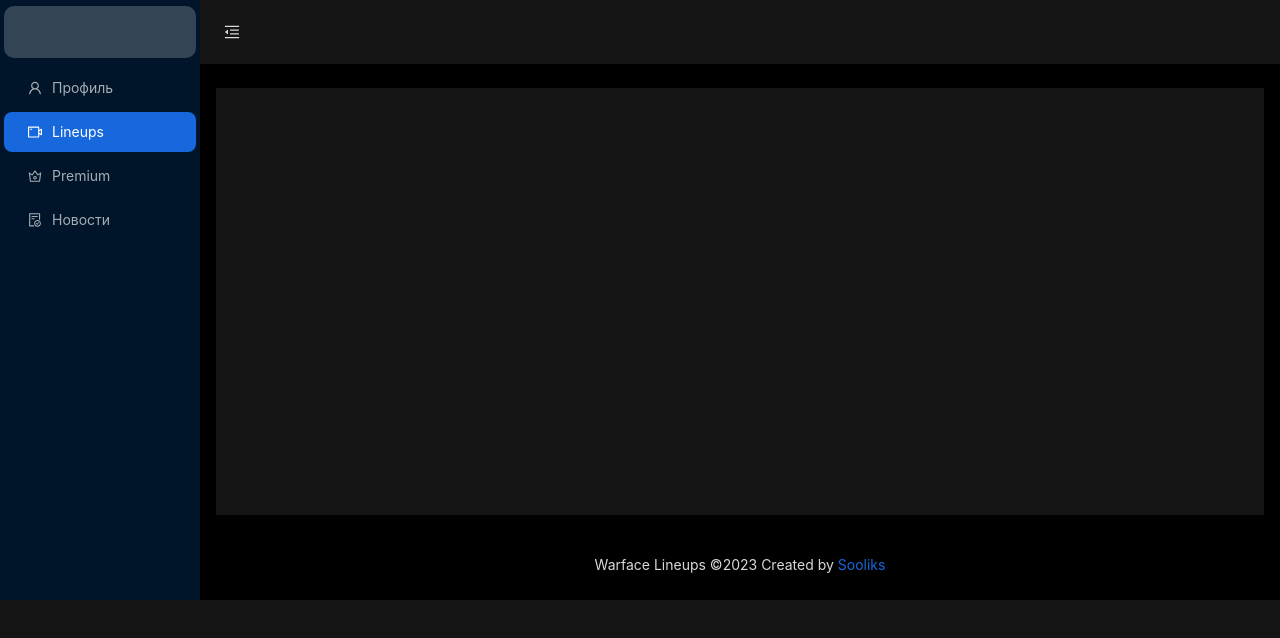
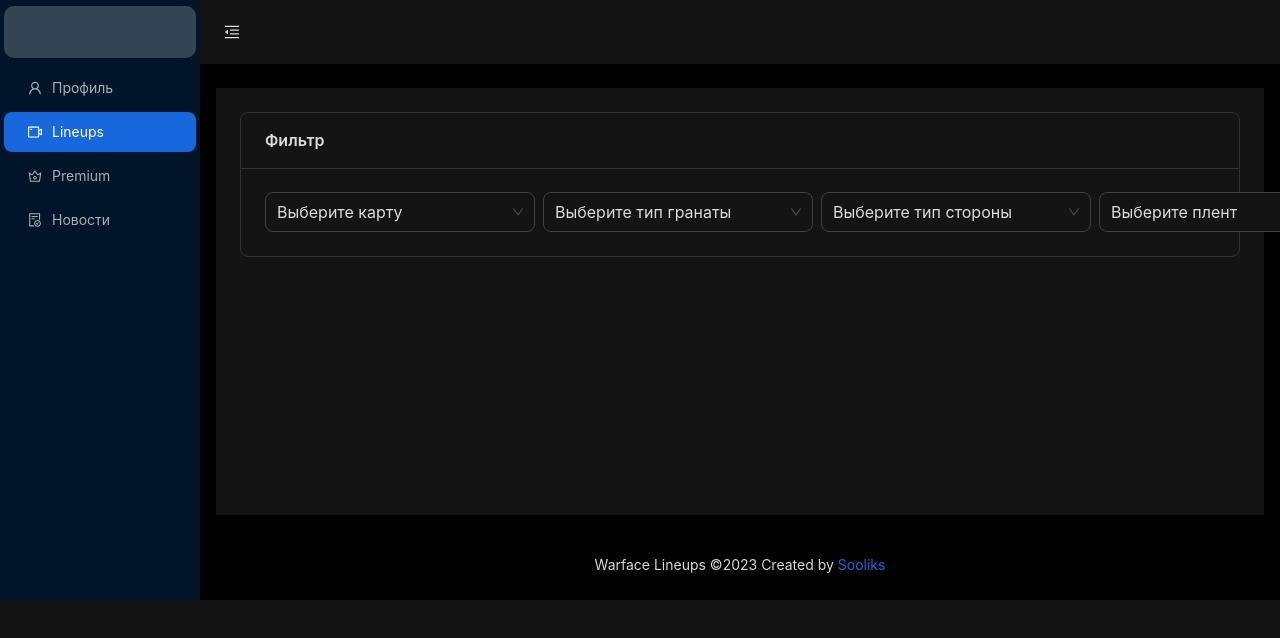
Before and after one commit to Sooliks/WarfaceLineupsV1.1, a React (Create React App) app in the folder WarfaceLineupsV1.1/WarfaceLineupsV1.1/client/: page /lineups in a window 1280 px wide. Shown: the top 638 px of the page. Built offline with nearby package versions, Linux system fonts and the light colour scheme; no server answers.

Commit message:
filter ready

```diff
--- a/WarfaceLineupsV1.1/WarfaceLineupsV1.1/client/src/components/ui/Filter.tsx
+++ b/WarfaceLineupsV1.1/WarfaceLineupsV1.1/client/src/components/ui/Filter.tsx
@@ -1,13 +1,115 @@
-import React from 'react';
+import React, {useEffect, useState} from 'react';
+import {Card, Select, Space} from "antd";
+import {MapType} from "../../types/map";
+import {MapsAPI} from "../../http/api/MapsAPI";
+import Search from "antd/es/input/Search";
 
 
 type FilterProps = {
+    onChange: (filter: FilterType) => void
+    direction: 'horizontal' | 'vertical'
+    searchVisible: boolean
+}
+export type FilterType = {
+    typeMap: number
+    typeSide: number
+    typeFeature: number
+    typePlant: number
+    search: string
+}
 
-}
-const Filter: React.FC = () => {
+const Filter: React.FC<FilterProps> = ({onChange, direction, searchVisible}) => {
+    const [filter,setFilter] = useState<FilterType>({
+        typeMap: 10,
+        typeSide: 10,
+        typeFeature: 10,
+        typePlant: 10,
+        search: ""
+    })
+    const [maps,setMaps] = useState<{value: number, label: string}[]>([{value: 10, label: 'Выберите карту'}]);
+    useEffect(()=>{
+        onChange(filter);
+    },[filter])
+    useEffect(()=>{
+        MapsAPI.getMaps().then(_maps=> {
+            _maps.map(m=>setMaps([...maps, {value: m.id, label: m.name}]))
+        }).catch((e)=>{});
+    },[])
+
     return (
-        <div>
-
+        <div style={{width: direction === "horizontal" ? "100%" : 300}}>
+            <Card title={"Фильтр"} >
+                <Space direction={direction} style={{width: '100%', justifyContent: 'space-between'}}>
+                    <Select
+                        value={filter.typeMap}
+                        style={{width: direction === "horizontal" ? 270 : "100%"}}
+                        placeholder="Выберите карту"
+                        size={"large"}
+                        className={"filterMap"}
+                        onChange={(value)=> setFilter({...filter, typeMap: value})}
+                        options={maps}
+                        filterOption={(input, option) =>
+                            (option?.label ?? '').toLowerCase().includes(input.toLowerCase())
+                        }
+                        showSearch
+                    />
+                    <Select
+                        value={filter.typeFeature}
+                        style={{width: direction === "horizontal" ? 270 : "100%"}}
+                        placeholder="Выберите тип гранаты"
+                        size={"large"}
+                        className={"filterFeature"}
+                        onChange={(value)=> setFilter({...filter, typeFeature: value})}
+                        options={[
+                            { value: 10, label: 'Выберите тип гранаты' },
+                            { value: 1, label: 'Дымовая граната' },
+                            { value: 2, label: 'Осколочная граната' },
+                            { value: 3, label: 'Коктейль молотова' },
+                            { value: 4, label: 'Светошумовая граната' },
+                        ]}
+                    />
+                    <Select
+                        value={filter.typeSide}
+                        style={{width: direction === "horizontal" ? 270 : "100%"}}
+                        placeholder="Выберите тип стороны"
+                        size={"large"}
+                        className={"filterSide"}
+                        onChange={(value)=> setFilter({...filter, typeSide: value})}
+                        options={[
+                            { value: 10, label: 'Выберите тип стороны' },
+                            { value: 0, label: 'Атака' },
+                            { value: 1, label: 'Защита' },
+                        ]}
+                    />
+                    <Select
+                        value={filter.typePlant}
+                        placeholder="Выберите плент"
+                        style={{width: direction === "horizontal" ? 270 : "100%"}}
+                        size={"large"}
+                        className={"typePlant"}
+                        onChange={(value)=> setFilter({...filter, typePlant: value})}
+                        options={[
+                            { value: 10, label: 'Выберите плент' },
+                            { value: 1, label: '1' },
+                            { value: 2, label: '2' },
+                        ]}
+                    />
+                    {searchVisible && direction !== "vertical" &&
+                        <Space direction="vertical">
+                            <Search placeholder="Поиск по названию" allowClear onSearch={(value)=> setFilter({...filter, search: value})}
+                                    style={{width: direction === "horizontal" ? 270 : "100%"}}/>
+                        </Space>
+                    }
+                </Space>
+            </Card>
+            {searchVisible && direction === "vertical" &&
+                <Card title="Найти" style={{marginTop: 20}}>
+                    <Space direction="vertical">
+                        <Search placeholder="Поиск по названию" allowClear onSearch={(value)=> setFilter({...filter, search: value})}
+                                style={{width: "100%"}}/>
+                    </Space>
+                </Card>
+            }
         </div>
     );
 };
--- a/WarfaceLineupsV1.1/WarfaceLineupsV1.1/client/src/pages/Lineups.tsx
+++ b/WarfaceLineupsV1.1/WarfaceLineupsV1.1/client/src/pages/Lineups.tsx
@@ -1,9 +1,10 @@
 import React from 'react';
+import Filter from "../components/ui/Filter";
 
 const Lineups: React.FC = () => {
     return (
-        <div>
-
+        <div style={{width: '100%', height: '100%'}}>
+            <Filter onChange={()=>{}} direction={"horizontal"} searchVisible={true}/>
         </div>
     );
 };
--- a/WarfaceLineupsV1.1/WarfaceLineupsV1.1/client/src/pages/pagesProfile/Lineups.tsx
+++ b/WarfaceLineupsV1.1/WarfaceLineupsV1.1/client/src/pages/pagesProfile/Lineups.tsx
@@ -1,4 +1,5 @@
 import React from 'react';
+import Filter from "../../components/ui/Filter";
 
 const Lineups: React.FC = () => {
     return (
```
